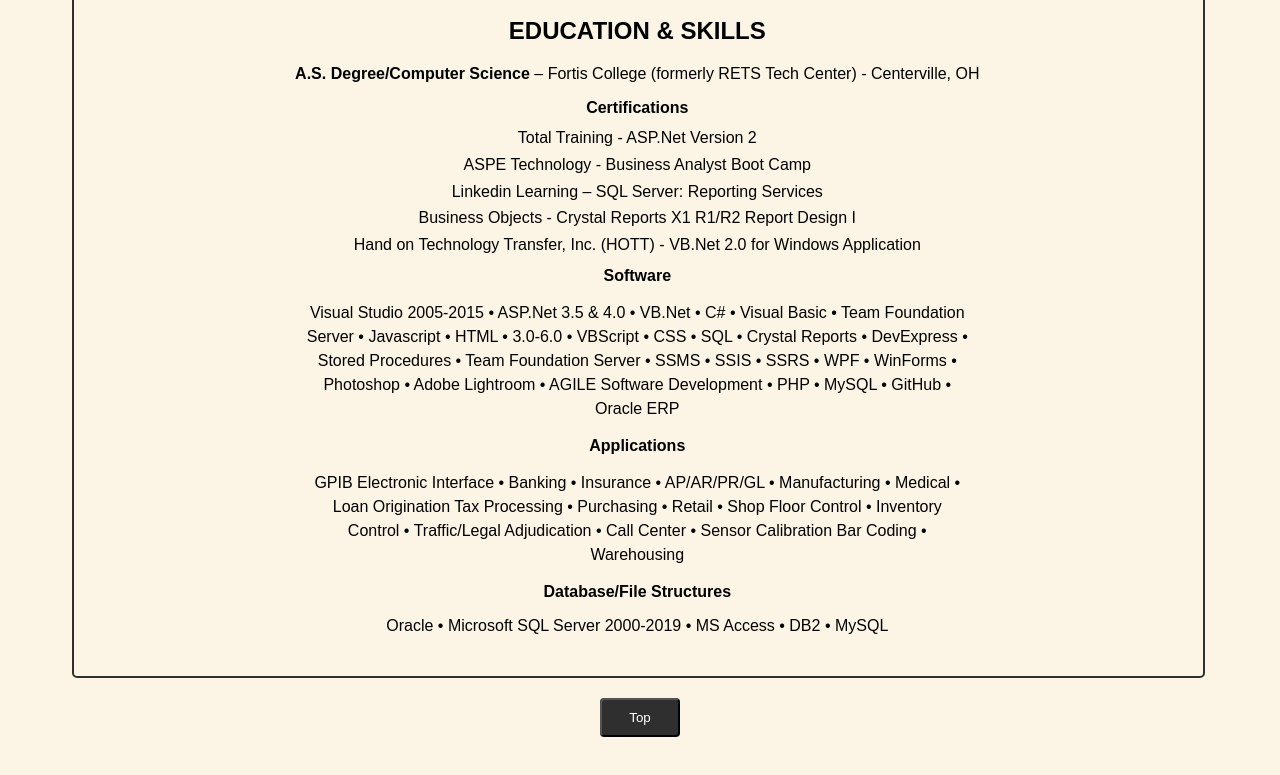
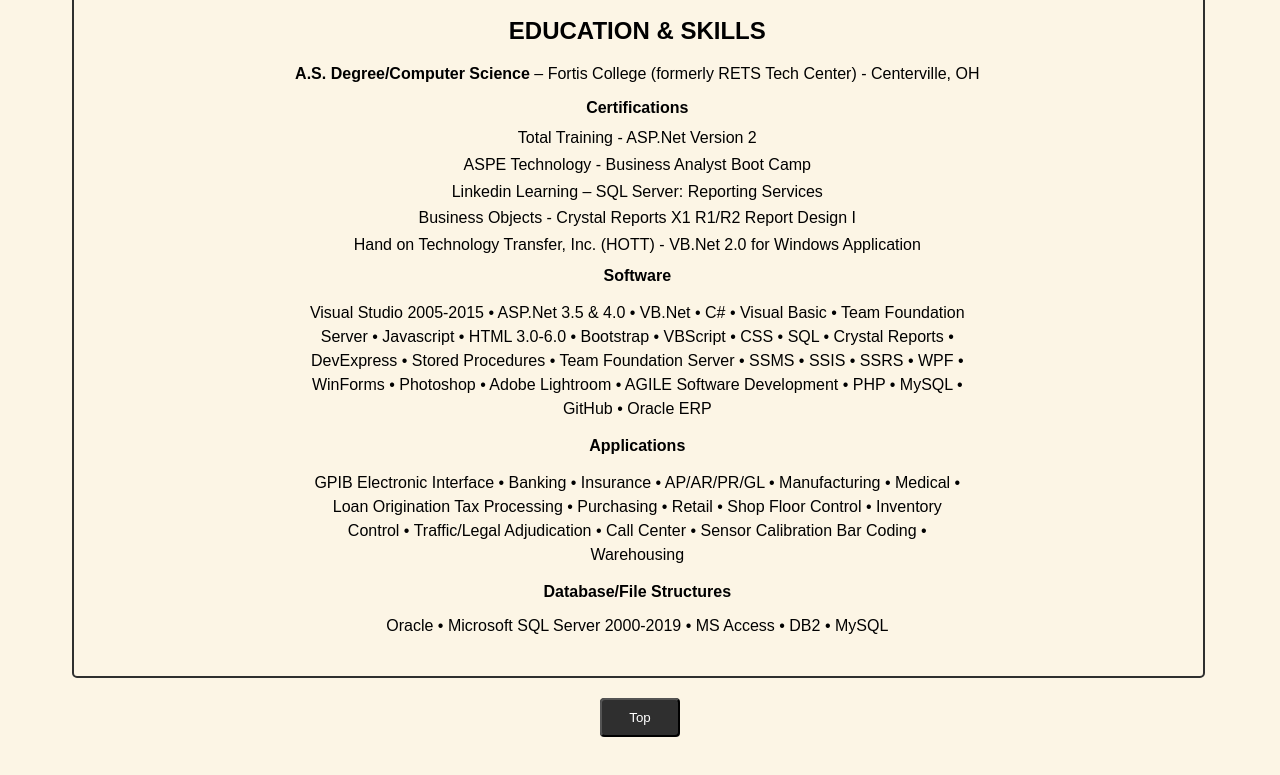
Before and after one commit to rsmldmv/Portfolio, a plain HTML site: page index.html in a window 1280 px wide. Shown: the part 2826-3601 px from the top of the page. Drawn offline with Linux system fonts and the light colour scheme.

Commit message:
Add files via upload

```diff
--- a/index.html
+++ b/index.html
@@ -399,7 +399,7 @@
                 <p><strong>Software</strong></p>
 
                 <div style="width: 60%; margin: 0 auto" class="lineSpacing">
-                    <p>Visual Studio 2005-2015 • ASP.Net 3.5 & 4.0 • VB.Net • C# • Visual Basic • Team Foundation Server • Javascript • HTML • 3.0-6.0 • VBScript • CSS • SQL • Crystal Reports
+                    <p>Visual Studio 2005-2015 • ASP.Net 3.5 & 4.0 • VB.Net • C# • Visual Basic • Team Foundation Server • Javascript • HTML 3.0-6.0 • Bootstrap • VBScript • CSS • SQL • Crystal Reports
                     • DevExpress • Stored Procedures • Team Foundation Server • SSMS • SSIS • SSRS • WPF • WinForms • Photoshop • Adobe Lightroom • AGILE Software Development • PHP • MySQL
                     • GitHub • Oracle ERP</p>
                 </div>
```
